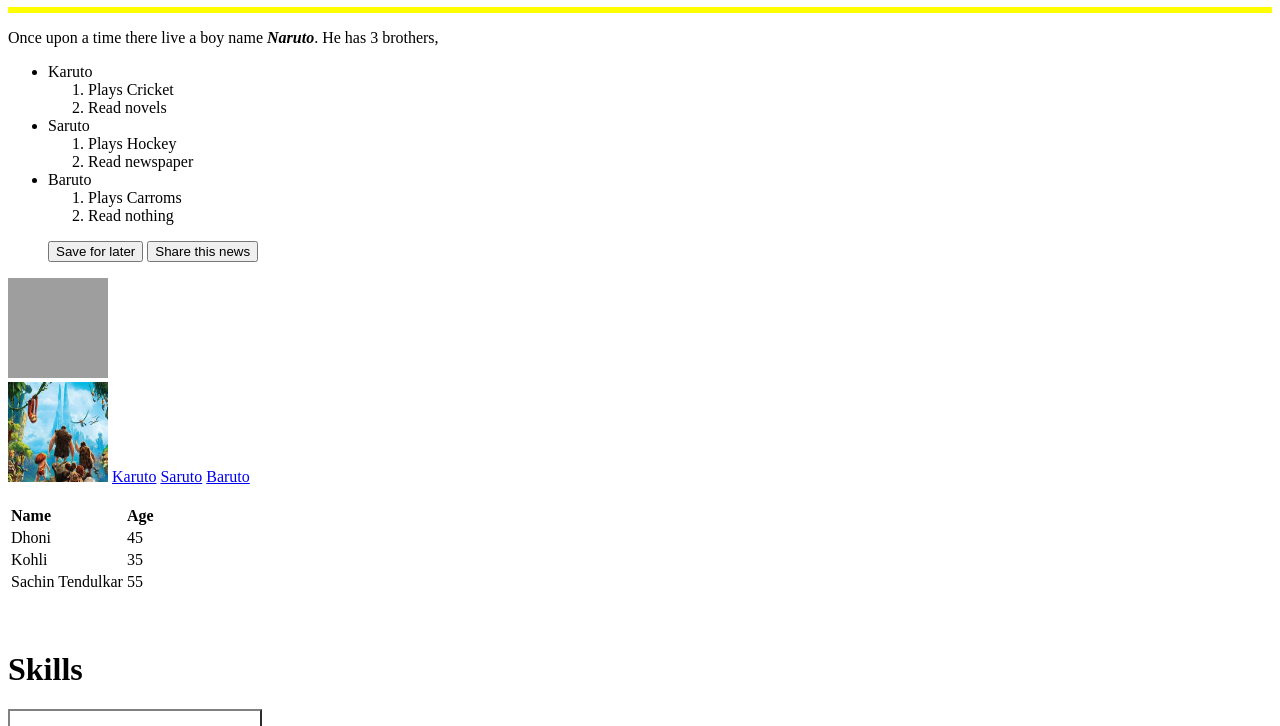
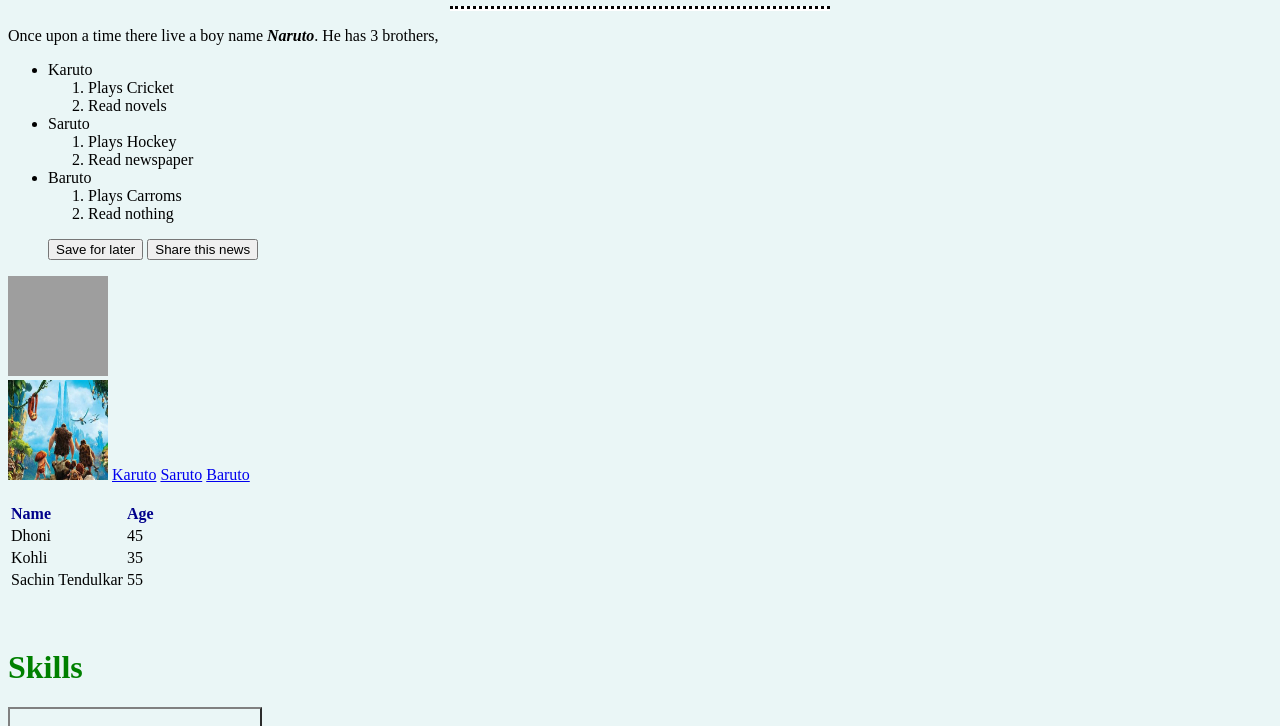
Before and after one commit to Nishant183007/Testproject, a plain HTML site: page index.html in a window 1280 px wide. Shown: the part 270-996 px from the top of the page. Drawn offline with Linux system fonts and the light colour scheme; grey boxes are pictures that could not be loaded.

Commit message:
Add files via upload
New changes

```diff
--- /dev/null
+++ b/Css/MySyle.css
@@ -0,0 +1,20 @@
+body{
+    background-color: #EAF6F6;
+}
+
+h1{
+    color: green;
+}
+hr{
+    background-color:white;
+    height: 2px;
+    max-width: 30%;
+    cursor: move;
+    border-style: none;
+    border-top: dotted;
+}
+th{
+    color:  darkblue;
+    height: fit-content;
+    text-align: left;
+}
--- a/index.html
+++ b/index.html
@@ -5,15 +5,16 @@
 <head>
     <meta charset="UFT-8">
     <title>Adventure of little boy 🧞‍♂️</title>
+    <link rel="stylesheet" href="Css/MySyle.css">
 </head>
 
 <body>
     <Center>
-        <hr size="6" noshade color="Yellow">
+        <hr>
         <h1>Adventure of a little boy</h1><br>
         <h2>Presented by</h2><br>
         <h1>Nishant Naidana</h1>
-        <hr size="6" noshade color="Yellow">
+        <hr>
     </Center>
 
 
@@ -60,7 +61,7 @@
 <table>
 <thead>
     <tr>
-        <th align="left"> Name</th>
+        <th> Name</th>
         <th> Age</th>
     </tr>
 </thead>
```
Also changed, not shown: Karuto.html (+1 -0 lines).
